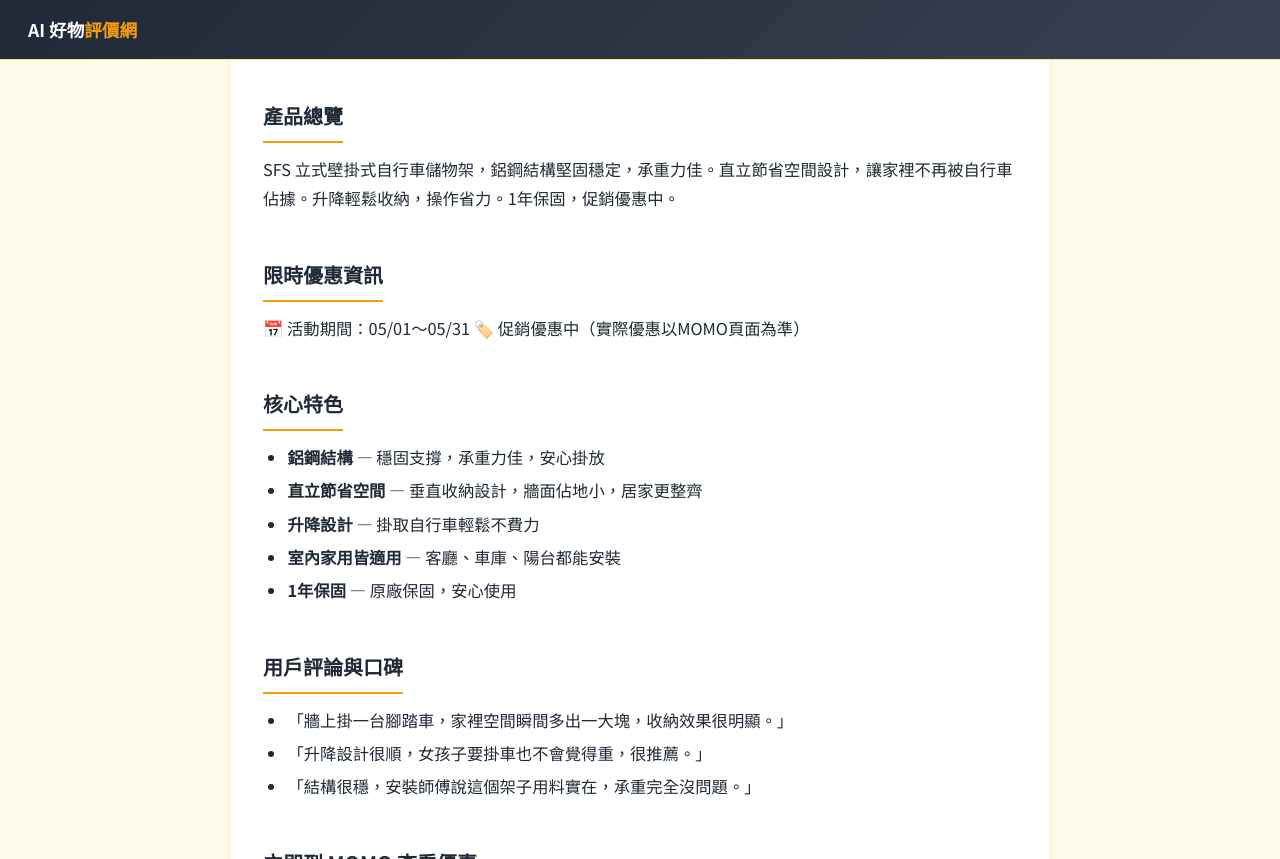
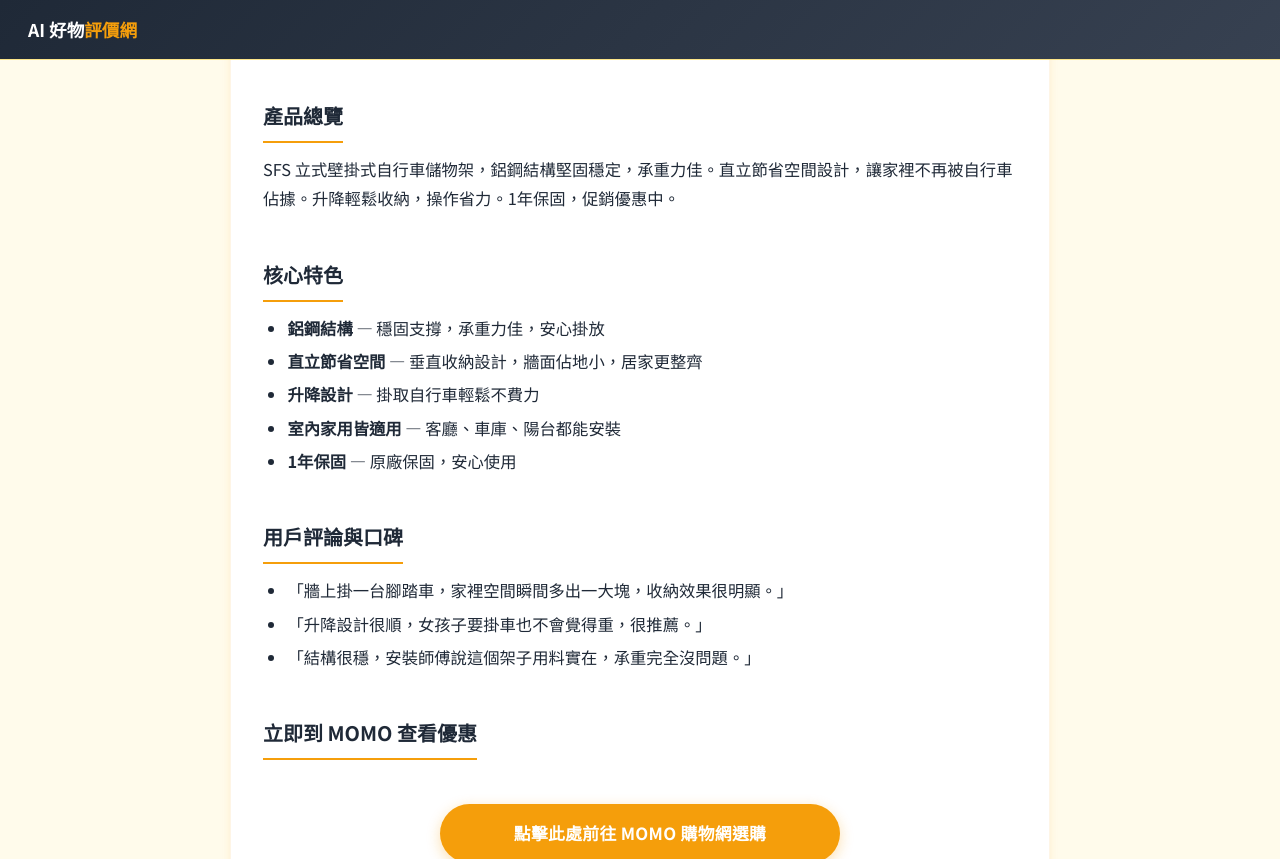
Before and after one commit to MDDAD/momo-evaluate, a Jekyll site: the page built from _posts/2026-05-15-12-sfs-bike-storage-rack.md, in a window 1280 px wide and 900 px high, scrolled down 332 px, cut to the strip 0-859 px from the top of the window. Built offline with Jekyll 4.4.1, drawn with Linux system fonts in a browser that asks for light colours.

Commit message:
移除SFS自行車架期限優惠資訊

```diff
--- a/_posts/2026-05-15-12-sfs-bike-storage-rack.md
+++ b/_posts/2026-05-15-12-sfs-bike-storage-rack.md
@@ -15,10 +15,6 @@ tags:
 ## 產品總覽
 SFS 立式壁掛式自行車儲物架，鋁鋼結構堅固穩定，承重力佳。直立節省空間設計，讓家裡不再被自行車佔據。升降輕鬆收納，操作省力。1年保固，促銷優惠中。
 
-## 限時優惠資訊
-📅 活動期間：05/01～05/31
-🏷️ 促銷優惠中（實際優惠以MOMO頁面為準）
-
 ## 核心特色
 * **鋁鋼結構** — 穩固支撐，承重力佳，安心掛放
 * **直立節省空間** — 垂直收納設計，牆面佔地小，居家更整齊
```
